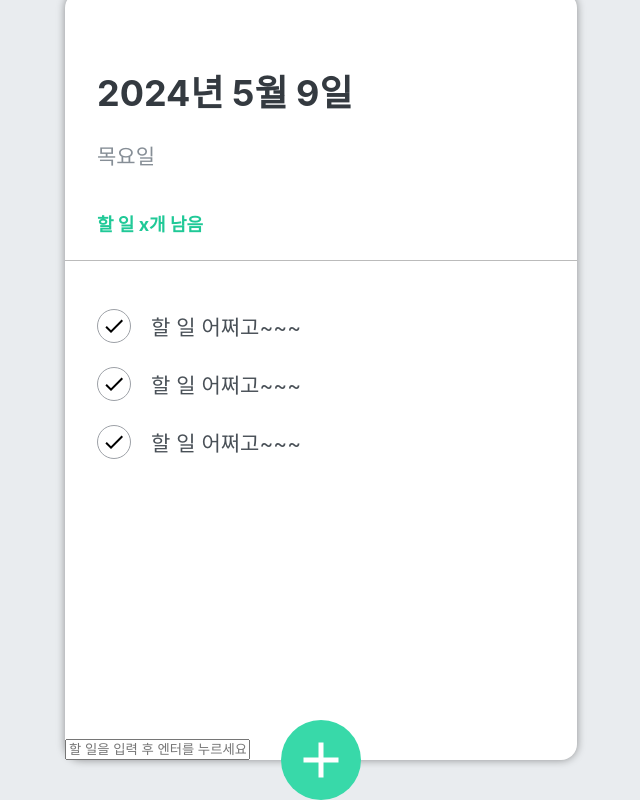
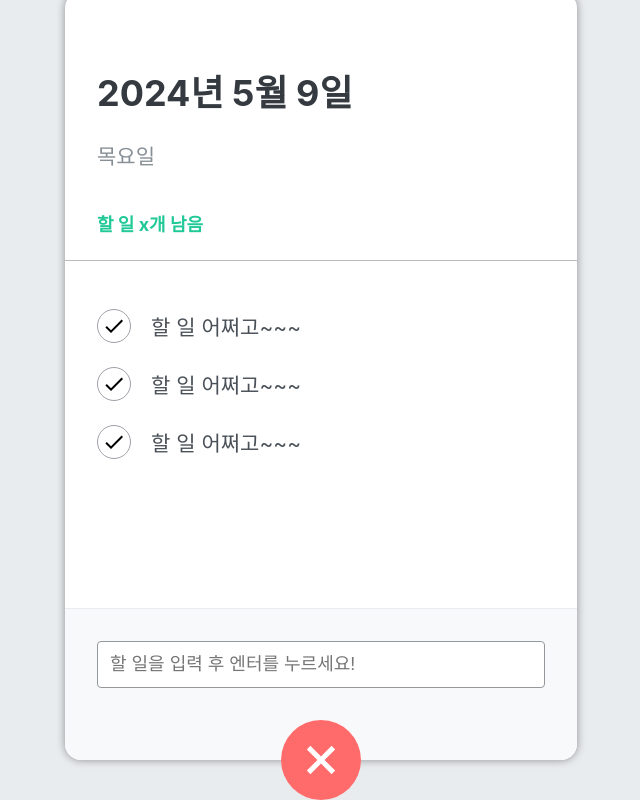
Before and after one commit to hongkongee/react-todo-app, a React (Create React App) app: page / in a window 1280 px wide. Both pictures are taken after a click on the button 640 px from the left and 864 px from the top of the page. Shown: the part 104-904 px from the top of the page, without its empty margins (319-959 px from the left). Built offline with nearby package versions, Linux system fonts and the light colour scheme.

Commit message:
할 일 추가 form 이벤트, 스타일 처리

```diff
--- a/src/components/TodoInput.js
+++ b/src/components/TodoInput.js
@@ -1,17 +1,35 @@
-import React from 'react';
+import React, { useState } from 'react';
 import '../scss/TodoInput.scss';
 import { MdAdd } from 'react-icons/md';
+import cn from 'classnames';
 
 const TodoInput = () => {
+  // 입력창이 열리는 여부를 표현하는 상태값
+  const [open, setOpen] = useState(false);
+
+  const onToggle = () => {
+    setOpen(!open);
+  };
+
   return (
     <>
-      <div className="for-wrapper">
-        <form className="insert-form">
-          <input type="text" placeholder="할 일을 입력 후 엔터를 누르세요!" />
-        </form>
-      </div>
+      {open && (
+        <div className="form-wrapper">
+          <form className="insert-form">
+            <input type="text" placeholder="할 일을 입력 후 엔터를 누르세요!" />
+          </form>
+        </div>
+      )}
 
-      <button className="insert-btn">
+      {/*
+        cn() : 첫번째 파라미터는 항상 유지할 default 클래스
+          두번째 파라미터는 논리 상태값
+          => 논리 상태값이 true일 경우 해당 클래스 추가
+            false일 경우 제거.
+            {클래스이름: 논리값},
+            클래스 이름 지정 안할 시 변수명이 클래스 이름으로 사용됨.
+      */}
+      <button className={cn('insert-btn', { open })} onClick={onToggle}>
         <MdAdd />
       </button>
     </>
```
